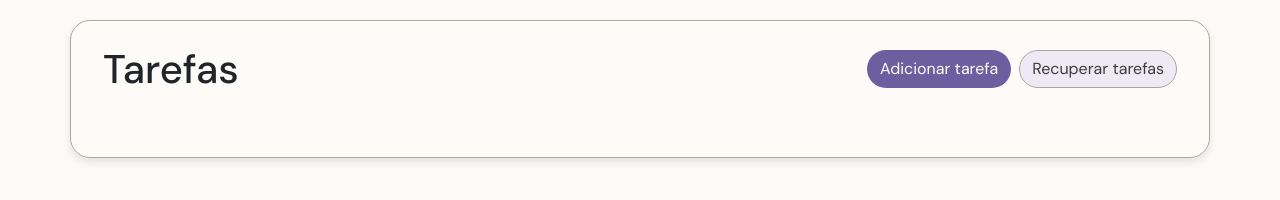
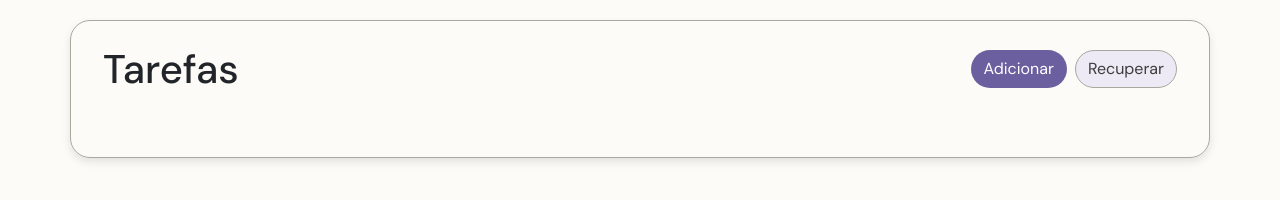
Before and after one commit to LuisPinto58/Ruetines, a website with bundled scripts: page html/tasks.html in a window 1280 px wide. Shown: the part 110-310 px from the top of the page. Built offline with nearby package versions, Linux system fonts and the light colour scheme; a web font is replaced by a local one.

Commit message:
updated button names

```diff
--- a/html/tasks.html
+++ b/html/tasks.html
@@ -21,10 +21,10 @@
       <h1 class="text-center m-0">Tarefas</h1>
       <div class="d-flex justify-content-center gap-2">
         <button type="button" class="btn btn-primary" id="add-task-btn">
-          Adicionar tarefa
+          Adicionar
         </button>
         <button type="button" class="btn btn-secondary" id="retrieve-tasks-btn">
-          Recuperar tarefas
+          Recuperar
         </button>
       </div>
     </div>
```
